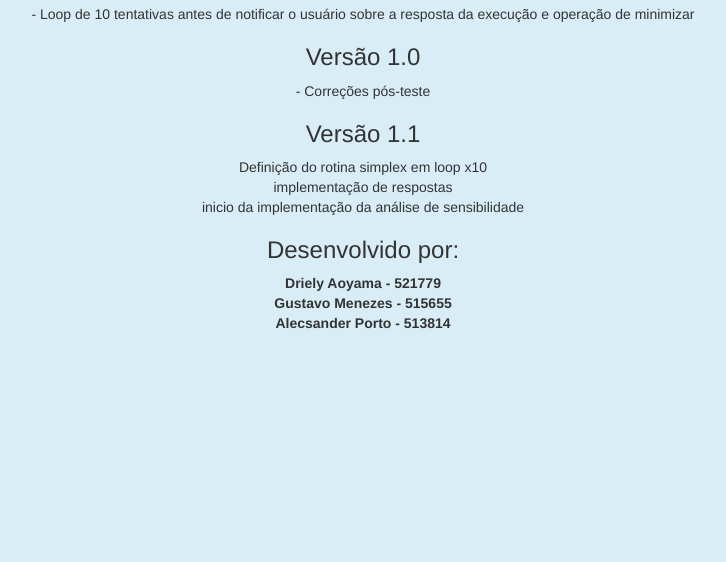
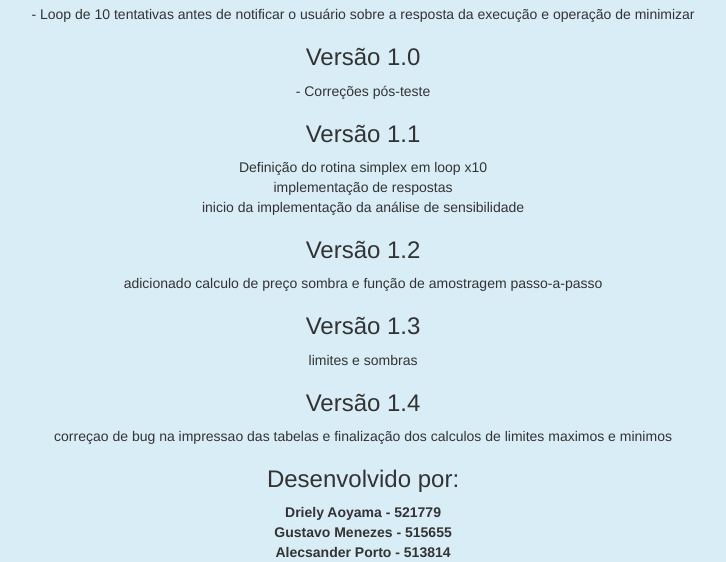
Before and after one commit to DrielyAoyama/simplex, a PHP site: page /sobre.php in a window 1280 px wide. Shown: the part 723-1285 px from the top of the page, without its empty margins (277-1003 px from the left). Before the commit the page ends 1052 px from the top, so only its background shows below. Run offline with PHP 8.4, Linux system fonts and the light colour scheme; some libraries are stand-ins or nearby versions.

Commit message:
edição do arquivo sobre.php

```diff
--- a/sobre.php
+++ b/sobre.php
@@ -49,6 +49,16 @@
             <span>implementação de respostas</span><br>
             <span>inicio da implementação da análise de sensibilidade</span><br>
 
+            <h3><span>Versão 1.2</span></h3>
+            <span>adicionado calculo de preço sombra e função de amostragem passo-a-passo</span><br>
+
+             <h3><span>Versão 1.3</span></h3>
+            <span>limites e sombras</span><br>
+
+             <h3><span>Versão 1.4</span></h3>
+            <span>correçao de bug na impressao das tabelas e finalização dos calculos de limites maximos e minimos</span><br>
+
+
     		<strong><h3>Desenvolvido por:</h3>
      	 		<span>Driely Aoyama - 521779</span><br>
      	 		<span>Gustavo Menezes - 515655</span><br>
```
